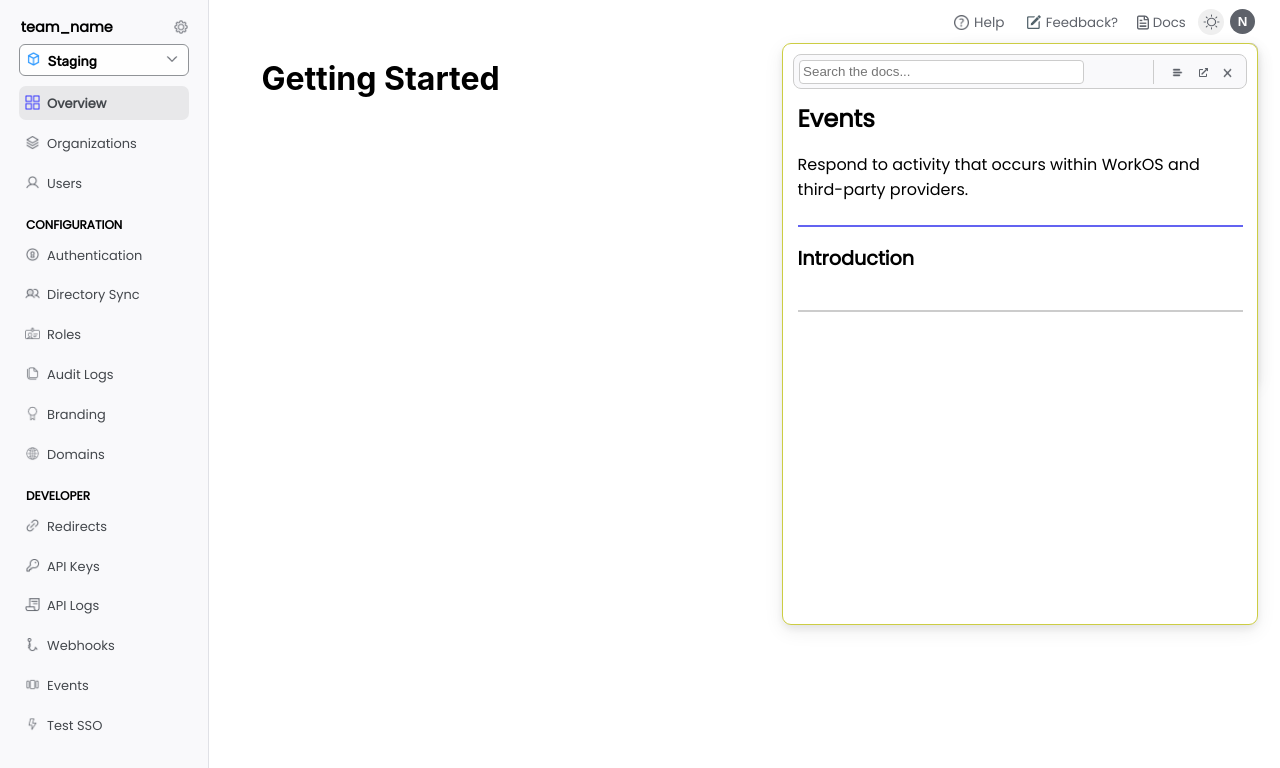
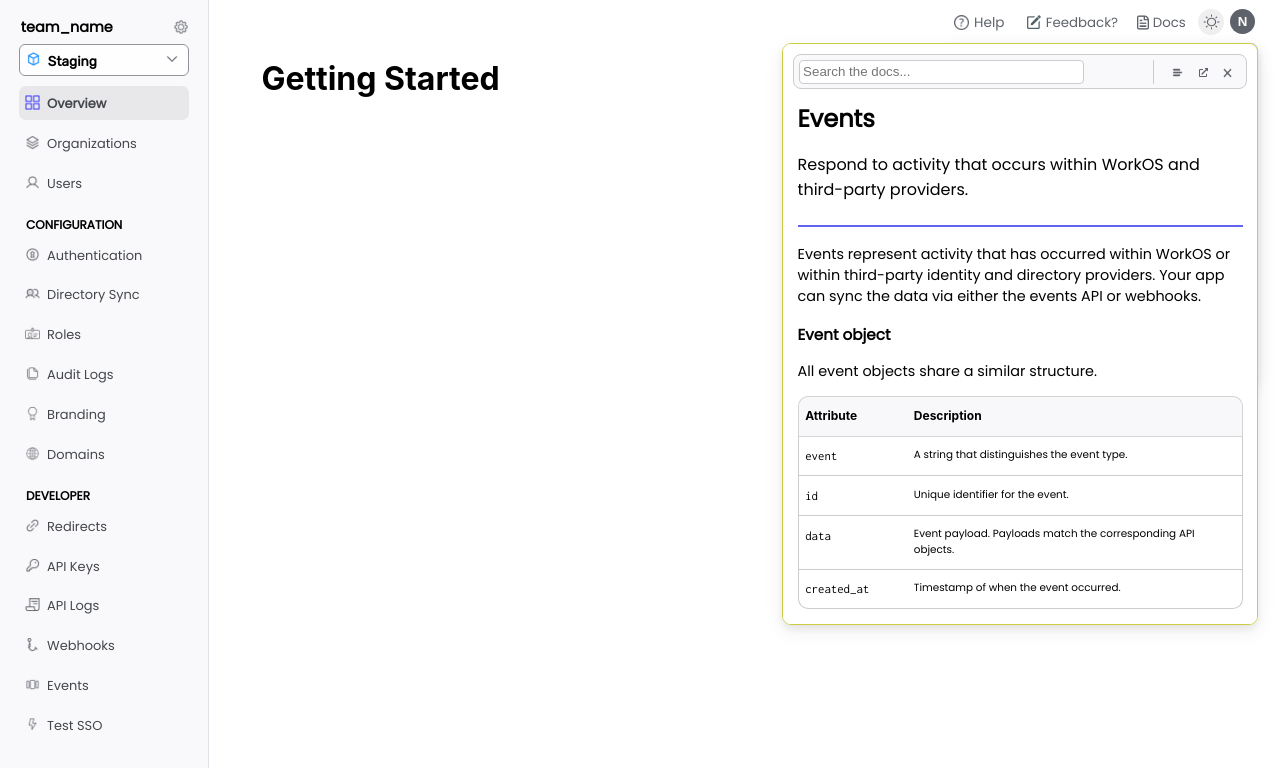
Before and after one commit to nburuchara/work-os-demo, a React (Create React App) app: page / in a window 1280 px wide. Shown: the top 768 px of the page. Built offline with nearby package versions, Linux system fonts and the light colour scheme.

Commit message:
Update working on Events & Webhooks doc
Currently working on (Event Types) subsection of "Events and Webhooks" section of docs

```diff
--- a/src/home/desktop/d_Home_Pages/d_Documentation_Demo/Events_Webhooks_Docs/Events_Webhooks.js
+++ b/src/home/desktop/d_Home_Pages/d_Documentation_Demo/Events_Webhooks_Docs/Events_Webhooks.js
@@ -1,6 +1,7 @@
 import React, {Component} from "react";
 import styled from 'styled-components'
 import CodeSnippetStruct from '../d_Documentation_Components/d_Code_Snippet_Structure'
+import { CSSTransition } from 'react-transition-group';
 
 const Styles = styled.div  `
 
@@ -20,6 +21,8 @@ export default class EventsWebhooks extends Component {
 
                 //* - IMAGE - *//
             enlargedImageId: null, // No image is enlarged initially
+
+            hiddenDropdownBtn1: false,
         }
     }
 
@@ -48,13 +51,21 @@ export default class EventsWebhooks extends Component {
         }));
     };
 
+    hiddenDropdownBtnClicked = (num) => {
+        this.setState((prevState) => ({
+            [`hiddenDropdownBtn${num}`]: !prevState[`hiddenDropdownBtn${num}`]
+        }));
+    }
+
     render () {
 
             const { eventTypes } = this.state;
 
 
             //* - DOCS UI SIZE ADJUSTMENT VAR(S) - *//
-            const { sidebarMenuClicked } = this.props;
+            const { sidebarMenuClicked, } = this.props;
+
+            const { hiddenDropdownBtn1 } = this.state;
 
         return (
             <Styles>
@@ -65,8 +76,96 @@ export default class EventsWebhooks extends Component {
                             <p style={{fontSize: sidebarMenuClicked ? "90%" : "100%", marginBottom: "0px"}}>Respond to activity that occurs within WorkOS and third-party providers.</p>
                         </div>
                         <div style={{width: sidebarMenuClicked ? "63%" : "auto", float: sidebarMenuClicked ? "right" : "none", marginBottom: sidebarMenuClicked ? "1%" : "4%", paddingBottom: sidebarMenuClicked ? "2.5%" : "5%"}} className='demo-docs-section'>
-                            <h1 className={sidebarMenuClicked ? "demo-docs-section-sidebar-h1" : ""}>Introduction</h1>
-                            <p className={sidebarMenuClicked ? "demo-docs-section-sidebar-p" : ""}></p>
+
+                            <p className={sidebarMenuClicked ? "demo-docs-section-sidebar-p" : ""}>Events represent activity that has occurred within WorkOS or within third-party identity and directory providers. Your app can sync the data via either the events API or webhooks.</p>
+
+                            <h3 className={sidebarMenuClicked ? "demo-docs-section-sidebar-h3" : ""}>Event object</h3>
+
+                            <p className={sidebarMenuClicked ? "demo-docs-section-sidebar-p" : ""}>All event objects share a similar structure.</p>
+
+                            <div className='complex-table-header'>
+                                <div style={{width: sidebarMenuClicked ? "20%" : "20%"}} className='c-table-header1'>
+                                    <h5 style={{fontSize: sidebarMenuClicked ? "60%" : "", marginBottom: sidebarMenuClicked ? "5%" : "3.5%"}}>Attribute</h5>
+                                </div>
+                                <div style={{width: sidebarMenuClicked ? "80%" : "80%"}} className='c-table-header2'>
+                                    <h5 style={{fontSize: sidebarMenuClicked ? "60%" : "", marginBottom: sidebarMenuClicked ? "5%" : "3.5%"}}>Description</h5>
+                                </div>
+                            </div>
+
+                            <div className='complex-table'>
+                                <div style={{width: sidebarMenuClicked ? "20%" : "20%"}} className='c-table-cell1'>
+                                    <p style={{fontSize: sidebarMenuClicked ? "70%" : "80%", fontFamily: "inconsolata",}}>event</p>
+                                </div>
+                                <div style={{width: sidebarMenuClicked ? "80%" : "80%"}} className='c-table-cell2'>
+                                    <p style={{fontSize: sidebarMenuClicked ? "60%" : ""}}>A string that distinguishes the event type.</p>
+                                </div>
+                            </div>
+
+                            <div className='complex-table'>
+                                <div style={{width: sidebarMenuClicked ? "20%" : "20%"}} className='c-table-cell1'>
+                                    <p style={{fontSize: sidebarMenuClicked ? "70%" : "80%", fontFamily: "inconsolata",}}>id</p>
+                                </div>
+                                <div style={{width: sidebarMenuClicked ? "80%" : "80%"}} className='c-table-cell2'>
+                                    <p style={{fontSize: sidebarMenuClicked ? "60%" : ""}}>Unique identifier for the event.</p>
+                                </div>
+                            </div>
+
+                            <div className='complex-table'>
+                                <div style={{width: sidebarMenuClicked ? "20%" : "20%"}} className='c-table-cell1'>
+                                    <p style={{fontSize: sidebarMenuClicked ? "70%" : "80%", fontFamily: "inconsolata",}}>data</p>
+                                </div>
+                                <div style={{width: sidebarMenuClicked ? "80%" : "80%"}} className='c-table-cell2'>
+                                    <p style={{fontSize: sidebarMenuClicked ? "60%" : ""}}>Event payload. Payloads match the corresponding API objects.</p>
+                                </div>
+                            </div>
+
+                            <div style={{borderBottomLeftRadius: "10px", borderBottomRightRadius: "10px"}} className='complex-table'>
+                                <div style={{width: sidebarMenuClicked ? "20%" : "20%"}} className='c-table-cell1'>
+                                    <p style={{fontSize: sidebarMenuClicked ? "70%" : "80%", fontFamily: "inconsolata",}}>created_at</p>
+                                </div>
+                                <div style={{width: sidebarMenuClicked ? "80%" : "80%"}} className='c-table-cell2'>
+                                    <p style={{fontSize: sidebarMenuClicked ? "50%" : ""}}>Timestamp of when the event occurred.</p>
+                                </div>
+                            </div>
+
+                            <h1 className={sidebarMenuClicked ? "demo-docs-section-sidebar-h1" : ""}>Authentication events</h1>
+
+                            <p className={sidebarMenuClicked ? "demo-docs-section-sidebar-p" : ""}>Each step in the authentication flow emits an authentication event. Authentication success events are emitted even when additional steps, such as MFA, are required to complete the process.</p>
+
+                            <p className={sidebarMenuClicked ? "demo-docs-section-sidebar-p" : ""}>The authentication failed events aren’t emitted yet, but will be available soon.</p>
+
+                            <div onClick={() => this.hiddenDropdownBtnClicked(1)} className='hidden-dropdown-btn'>
+                                <div className='hdb-icon'>
+                                    <img style={{width: sidebarMenuClicked ? "55%" : "", marginTop: sidebarMenuClicked ? "21%" : ""}} className={hiddenDropdownBtn1 ? "hdb-icon-img hdb-icon-img-rotated" : ""} src='/assets/hidden_dropdown_btn_icon.png' alt='no img available'/>
+                                </div>
+                                <div className='hdb-text'>
+                                <p className={sidebarMenuClicked ? "demo-docs-section-sidebar-p" : ""}><strong>Directory User Object</strong></p>
+                                </div>
+                            </div>
+
+                            <CSSTransition
+                            in={hiddenDropdownBtn1}
+                            timeout={500}
+                            classNames="dialog-slide"
+                            unmountOnExit
+                            >
+                                <div style={{marginTop: "2.5%"}}>
+
+                                <p className={sidebarMenuClicked ? "demo-docs-section-sidebar-p" : ""}>Here is an example Directory User. The data stored varies per directory provider and may include attributes such as photo URLs, pay groups, supervisors, etc.</p>
+
+                                    <CodeSnippetStruct
+                                    id={41}
+                                    headerTabs={0}
+                                    dropdownDisabled={true}
+                                    dropdownDisabledAndHidden={true}
+                                    showOnlyJSONTab={true}
+                                    sideBarOpen={sidebarMenuClicked}
+                                    snippet="Directory User"
+                                    updateSelectedLang={this.newLangSelected}
+                                    selectedLang={this.state.currentSelectedLanguage}/>
+                                </div>
+                            </CSSTransition>
+
                         </div>
                     </div>
                 }
```
